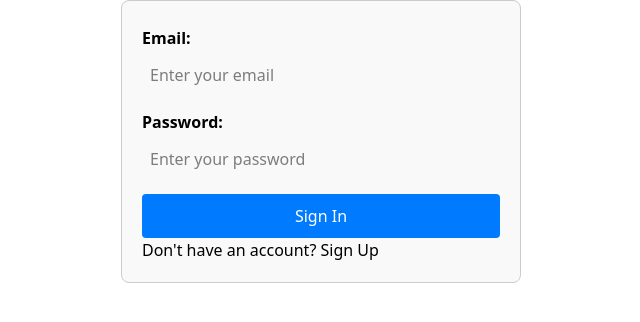
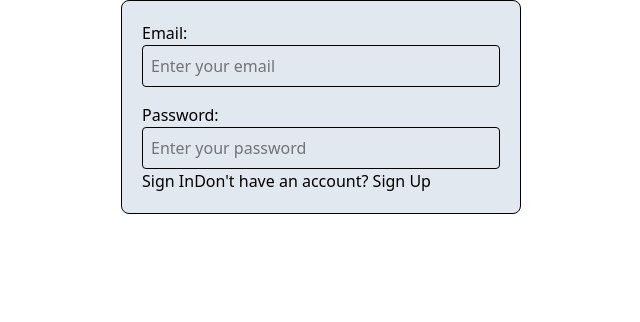
Before and after one commit to KaRZa13/EcoTrack, a Nuxt app: page /login in a window 1280 px wide. Shown: the top 322 px of the page, without its empty margins (319-959 px from the left). Built offline with nearby package versions, Linux system fonts and the light colour scheme; no server answers.

Commit message:
2025/04/23 - Pull

```diff
--- a/pages/login.vue
+++ b/pages/login.vue
@@ -1,112 +1,7 @@
 <template>
-  <div class="login-container">
-
-    <form>
-      <div>
-        <label for="email"></label>
-      </div>
-      <div></div>
-      <div></div>
-    </form>
-
-    <form @submit.prevent="signIn" class="login-form">
-      <div class="form-group">
-        <label for="email">Email:</label>
-        <input
-          id="email"
-          type="email"
-          v-model="email"
-          placeholder="Enter your email"
-          required
-        />
-      </div>
-      <div class="form-group">
-        <label for="password">Password:</label>
-        <input
-          id="password"
-          type="password"
-          v-model="password"
-          placeholder="Enter your password"
-          required
-        />
-      </div>
-      <div v-if="errorMsg" class="error-message">{{ errorMsg }}</div>
-
-      <button type="submit" class="submit-button">Sign In</button>
-      <NuxtLink to="/register" class="signup-redirect">Don't have an account? Sign Up</NuxtLink>
-    </form>
-
-
-  </div>
+  <LoginForm/>
 </template>
 
 <script setup lang="ts">
-const client = useSupabaseClient();
-const router = useRouter();
 
-const email = ref<string>("");
-const password = ref<string>("");
-const errorMsg = ref<string>("");
-
-async function signIn() {
-  try {
-    const { error } = await client.auth.signInWithPassword({
-      email: email.value,
-      password: password.value,
-    });
-    if (error) {
-      errorMsg.value = error.message;
-    } else {
-      router.push("/dashboard");
-    }
-  } catch (error) {
-    errorMsg.value = "an error occurred during sign-in";
-  }
-}
 </script>
-
-<style scoped>
-.login-container {
-  max-width: 400px;
-  margin: 0 auto;
-  padding: 20px;
-  border: 1px solid #ccc;
-  border-radius: 8px;
-  background-color: #f9f9f9;
-}
-
-.form-group {
-  margin-bottom: 15px;
-}
-
-label {
-  display: block;
-  margin-bottom: 5px;
-  font-weight: bold;
-}
-
-input {
-  width: 100%;
-  padding: 8px;
-  box-sizing: border-box;
-}
-
-.error-message {
-  color: red;
-  margin-bottom: 10px;
-}
-
-.submit-button {
-  width: 100%;
-  padding: 10px;
-  background-color: #007bff;
-  color: white;
-  border: none;
-  border-radius: 4px;
-  cursor: pointer;
-}
-
-.submit-button:hover {
-  background-color: #0056b3;
-}
-</style>
```
